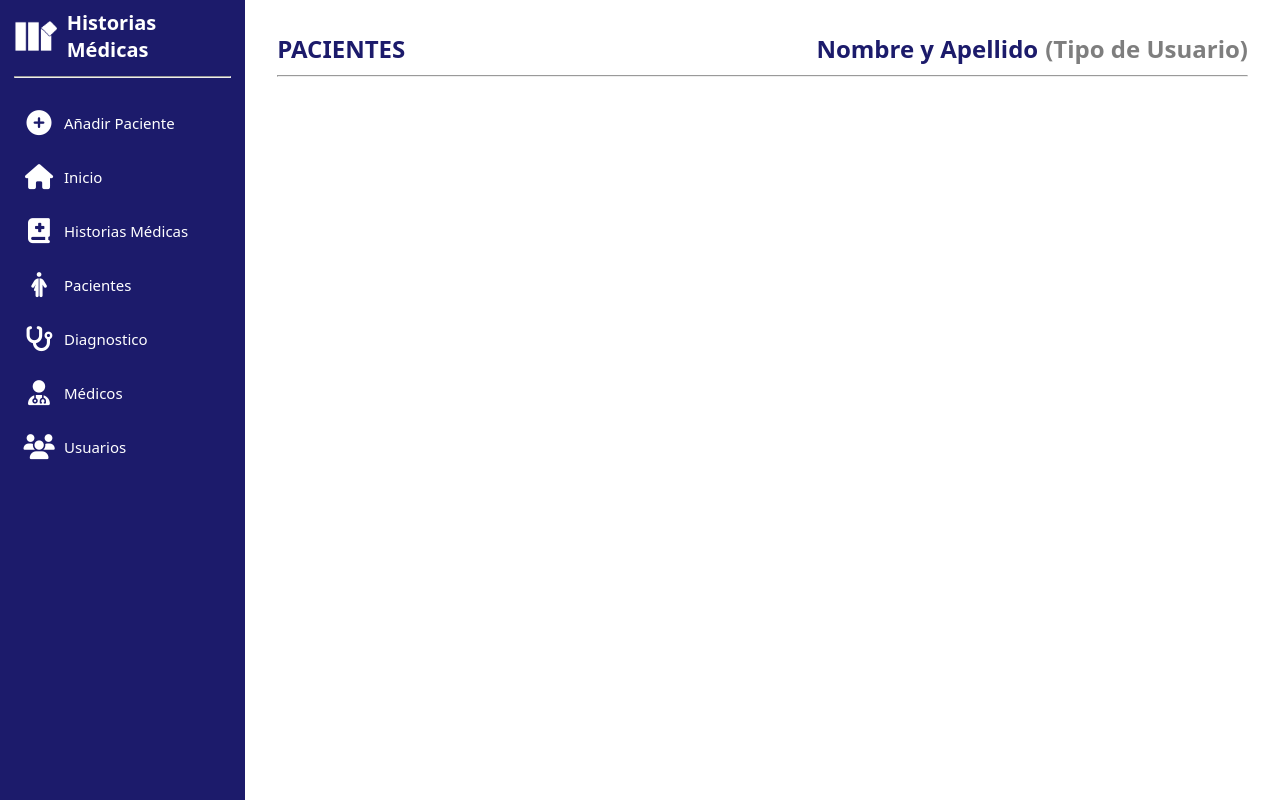
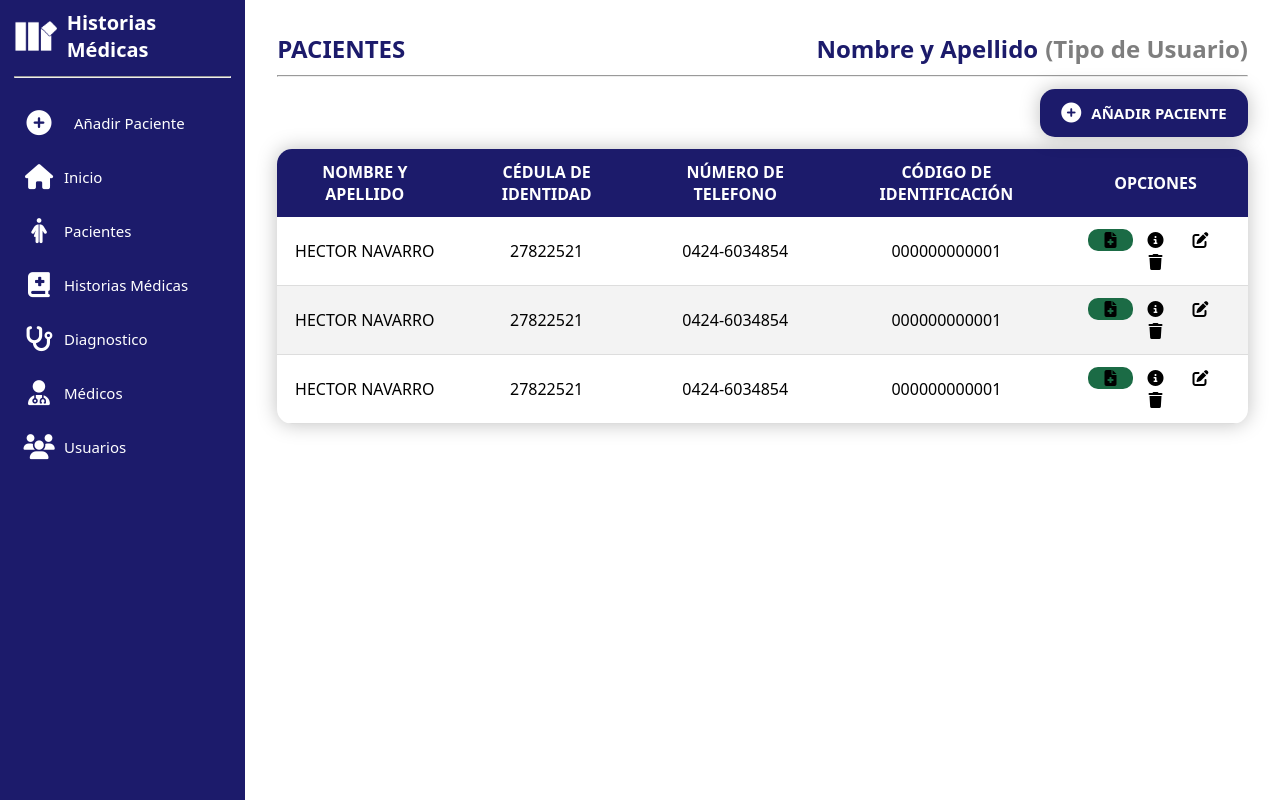
Before and after one commit to nlh-dev/mr_med_history-web, a React (Vite) app: page /pacientes in a window 1280 px wide. Built offline with nearby package versions, Linux system fonts and the light colour scheme.

Commit message:
patiens module created and worked

```diff
--- a/index.html
+++ b/index.html
@@ -2,7 +2,7 @@
 <html lang="es">
   <head>
     <meta charset="UTF-8" />
-    <link rel="icon" type="image/svg+xml" href="/vite.svg" />
+    <link rel="icon" type="image/svg+xml" href="/vite.svg"/>
     <meta name="viewport" content="width=device-width, initial-scale=1.0" />
     <title>MR | Historias Médicas</title>
   </head>
--- a/src/interface/Cards.css
+++ b/src/interface/Cards.css
@@ -32,6 +32,7 @@ section{
     padding: 20px;
     transition: 0.3s;
     border: 2px solid transparent;
+    box-shadow: 0 0 20px rgba(0, 0, 0, 0.15);
 }
 
 .card a{
--- a/src/layout/Sidebar.data.ts
+++ b/src/layout/Sidebar.data.ts
@@ -19,15 +19,15 @@ export const SidebarMenu: ISidebar[] = [
         tipo: 'link'
     },
     {
+        title: 'Pacientes',
+        redirecTo: 'pacientes',
+        icon: 'fa-solid fa-person-half-dress',
+        tipo: 'link'
+    },
+    {
         title: 'Historias Médicas',
         redirecTo: 'historias_medicas',
         icon: 'fa-solid fa-book-medical',
-        tipo: 'link'
-    },
-    {
-        title: 'Pacientes',
-        redirecTo: 'pacientes',
-        icon: 'fa-solid fa-person-half-dress',
         tipo: 'link'
     },
     {
--- a/src/pages/MedHistory/MedHistory.tsx
+++ b/src/pages/MedHistory/MedHistory.tsx
@@ -16,6 +16,7 @@ export const MedHistory = () =>{
                 </div>
             </div>
             <hr />
+
         </div>
     </div>
     )
--- /dev/null
+++ b/src/pages/patients/Patiens.css
@@ -0,0 +1,72 @@
+.add_patients{
+    width: 100%;
+    display: flex;
+    justify-content: end;
+    align-items: center;
+    font-size: 15px;
+    margin: 12px 0;
+}
+
+.add_patients button{
+    width: 13rem;
+    height: 3rem;
+    display: flex;
+    justify-content: center;
+    align-items: center;
+    border-style: none;
+    background-color: #1c1b6b;
+    color: white;
+    font-weight: bold;
+    cursor: pointer;
+    border-radius: 15px;
+    font-size: 15px;
+    box-shadow: 0 0 20px rgba(0, 0, 0, 0.250);
+}
+
+.fa-circle-plus{
+    margin-right: 10px;
+    font-size: 20px;
+}
+
+
+.content-table{
+    border-collapse: collapse;
+    font-size: 1em;
+    width: 100%;
+    border-radius: 15px;
+    overflow: hidden;
+    box-shadow: 0 0 20px rgba(0, 0, 0, 0.250);
+}
+
+
+.content-table thead tr{
+    background: #1c1b6b;
+    height: 50px;
+    color: white;
+    font-weight: bold;
+    text-align: center;
+}
+
+.content-table th,
+.content-table td{
+    padding: 12px 15px;
+}
+
+.content-table tbody tr{
+    text-align: center;
+    border-bottom: 1px solid #dddddd;
+}
+
+.content-table tbody tr:nth-of-type(even){
+    background-color: #f3f3f3;
+}
+
+
+a i{
+    width: 45px;
+}
+
+.add_button{
+    background-color: #1B6B45;
+    border-radius: 10px;
+}
--- /dev/null
+++ b/src/pages/patients/Patients.data.ts
@@ -0,0 +1,43 @@
+export interface IPatients {
+    full_name: string;
+    id_number: number;
+    phone_number: string;
+    mhistory_id: string;
+    add_button: string;
+    info_button: string;
+    edit_button: string;
+    delete_button: string;
+}
+
+export const patients: IPatients[] = [
+    {
+        full_name: 'HECTOR NAVARRO',
+        id_number: 27822521,
+        phone_number: '0424-6034854',
+        mhistory_id: '000000000001',
+        add_button: "fa-solid fa-file-medical",
+        info_button: "fa-solid fa-circle-info",
+        edit_button: "fa-solid fa-pen-to-square",
+        delete_button: "fa-solid fa-trash",
+    },
+    {
+        full_name: 'HECTOR NAVARRO',
+        id_number: 27822521,
+        phone_number: '0424-6034854',
+        mhistory_id: '000000000001',
+        add_button: "fa-solid fa-file-medical",
+        info_button: "fa-solid fa-circle-info",
+        edit_button: "fa-solid fa-pen-to-square",
+        delete_button: "fa-solid fa-trash",
+    },
+    {
+        full_name: 'HECTOR NAVARRO',
+        id_number: 27822521,
+        phone_number: '0424-6034854',
+        mhistory_id: '000000000001',
+        add_button: "fa-solid fa-file-medical",
+        info_button: "fa-solid fa-circle-info",
+        edit_button: "fa-solid fa-pen-to-square",
+        delete_button: "fa-solid fa-trash",
+    }
+]
--- a/src/pages/patients/Patients.tsx
+++ b/src/pages/patients/Patients.tsx
@@ -1,6 +1,10 @@
+import { IPatients, patients,  } from './Patients.data'
+import './Patiens.css'
 import '../pages.css'
 
 export const Patients = () =>{
+
+
     return(
         <div className='pages-index'>
         <div className='pages-index'>
@@ -16,6 +20,44 @@ export const Patients = () =>{
                 </div>
             </div>
             <hr />
+            <div className="add_patients">
+            <button><i className="fa-solid fa-circle-plus"/> AÑADIR PACIENTE</button>
+            </div>
+            <table className='content-table'>
+                <thead>
+                    <tr>
+                        <th>NOMBRE Y APELLIDO</th>
+                        <th>CÉDULA DE IDENTIDAD</th>
+                        <th>NÚMERO DE TELEFONO</th>
+                        <th>CÓDIGO DE IDENTIFICACIÓN</th>
+                        <th>OPCIONES</th>
+                    </tr>
+                </thead>
+                <tbody>
+                    {patients.map((patient: IPatients) => (
+                    <tr>
+                        <td>{patient.full_name}</td>
+                        <td>{patient.id_number}</td>
+                        <td>{patient.phone_number}</td>
+                        <td>{patient.mhistory_id}</td>
+                        <td>
+                            <a className='add_button'>
+                                <i className={patient.add_button}/>
+                            </a>
+                            <a className='info_button'>
+                                <i className={patient.info_button}/>
+                            </a>
+                            <a className='edit_button'>
+                                <i className={patient.edit_button}/>
+                            </a>
+                            <a className='delete_button'>
+                                <i className={patient.delete_button}/>
+                            </a>
+                        </td>
+                    </tr>
+                    ))}
+                </tbody>
+            </table>
         </div>
     </div>
     )
```
Also changed, not shown: 1 other file (tests, documents, lock files or other folders).
